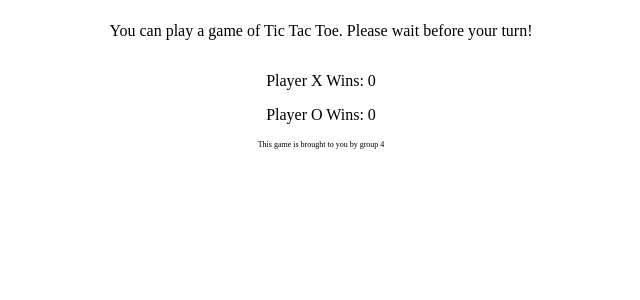
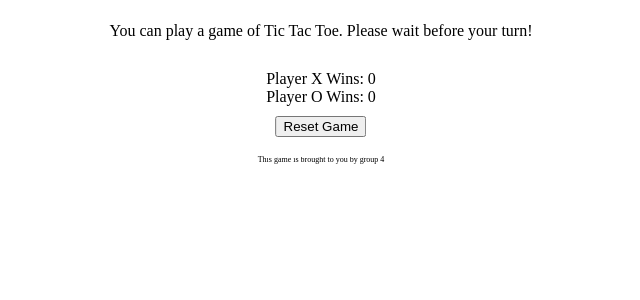
Before and after one commit to KrisHoffmann/WP24_assignments, a PHP site: page / in a window 1280 px wide. Shown: the part 58-358 px from the top of the page, without its empty margins (319-959 px from the left). Run offline with PHP 8.4, Linux system fonts and the light colour scheme.

Commit message:
some styling updates on the reset button, scoreboard, turn

```diff
--- a/TicTacToe/css/styles.css
+++ b/TicTacToe/css/styles.css
@@ -4,6 +4,7 @@
     grid-template-columns: repeat(3, 100px);
     grid-gap: 5px;
 }
+
 .cell {
     width: 100px;
     height: 100px;
@@ -13,10 +14,6 @@
     font-size: 24px;
     border: 1px solid #000;
     cursor: pointer;
-}
-#reset {
-    margin-top: 20px;
-    display: none;
 }
 
 h1 {
@@ -28,7 +25,13 @@
 }
 
 .footer-text {
+    margin-top: 95px;
     font-size: 8px;
+}
+
+#turn {
+    text-align: center;
+    margin-bottom: 20px;
 }
 
 #message {
@@ -66,3 +69,24 @@
     background-color: rgba(0, 0, 0, 0.5);
     z-index: 5;
 }
+
+#scoreboard {
+    position: absolute;
+    left: 50%;
+    transform: translateX(-50%);
+    background-color: white;
+    padding: 10px;
+    border: 2px;
+    border-radius: 10px;
+    z-index: 10;
+}
+
+#scoreboard #reset {
+    display: block;
+    margin: 10px auto;
+}
+
+#scoreboard p {
+    text-align: center;
+    margin: 0;
+}
--- a/TicTacToe/index.php
+++ b/TicTacToe/index.php
@@ -3,15 +3,17 @@
 ?>
 <body>
 <p>You can play a game of Tic Tac Toe. Please wait before your turn!</p>
+<div id="turn"></div>
 <div id="board"></div>
+<div id="scoreboard">
+    <p>Player X Wins: <span id="playerXWins">0</span></p>
+    <p>Player O Wins: <span id="playerOWins">0</span></p>
+    <button id="reset">Reset Game</button>
+</div>
 <div id="overlay"></div>
 <div id="message"></div>
-<div id="turn"></div>
 <div id="overlay"></div>
-<p>Player X Wins: <span id="playerXWins">0</span></p>
-<p>Player O Wins: <span id="playerOWins">0</span></p>
-<button id="reset">Reset Game</button>
-<button id="reset">Reset Game</button>
+
 
 <script src="scripts/script.js"></script>
 
```
Lines whose indentation alone changed are shown as unchanged.
